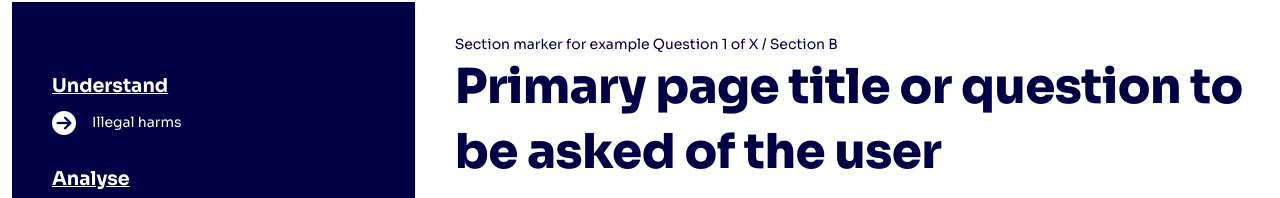
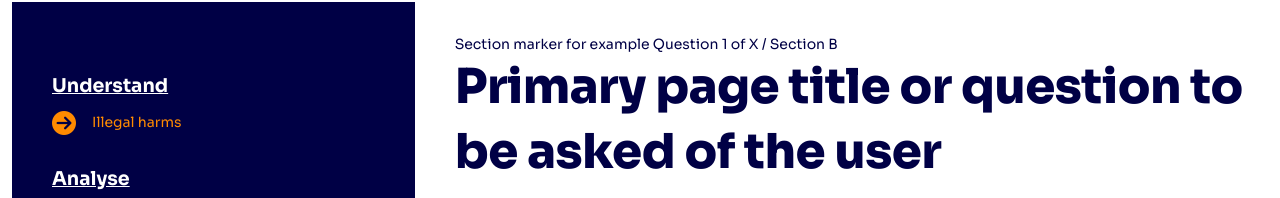
Before and after one commit to dxpui/OS, a plain HTML site: page content-template-sub-nav.html in a window 1280 px wide. Shown: the part 164-362 px from the top of the page. Drawn offline with nearby package versions, Linux system fonts and the light colour scheme.

Commit message:
Updatedn with active class

```diff
--- a/content-template-sub-nav.html
+++ b/content-template-sub-nav.html
@@ -64,11 +64,11 @@
         </div>
         <div class="row">
           <div class="col-md-4">
-            <div class="left-container left-container-with-link">
+            <div class="left-container left-container-with-link ">
               <div class="left-container-header">Understand</div>
               <ul class="left-nav">
                 <li>
-                  <a href="" class="d-flex align-items-center">
+                  <a href="" class="d-flex align-items-center active">
                     <i class="fa-solid fa-circle-arrow-right me-3" style="font-size: 24px;"></i>
                     <span>Illegal harms</span>
                   </a>
```
